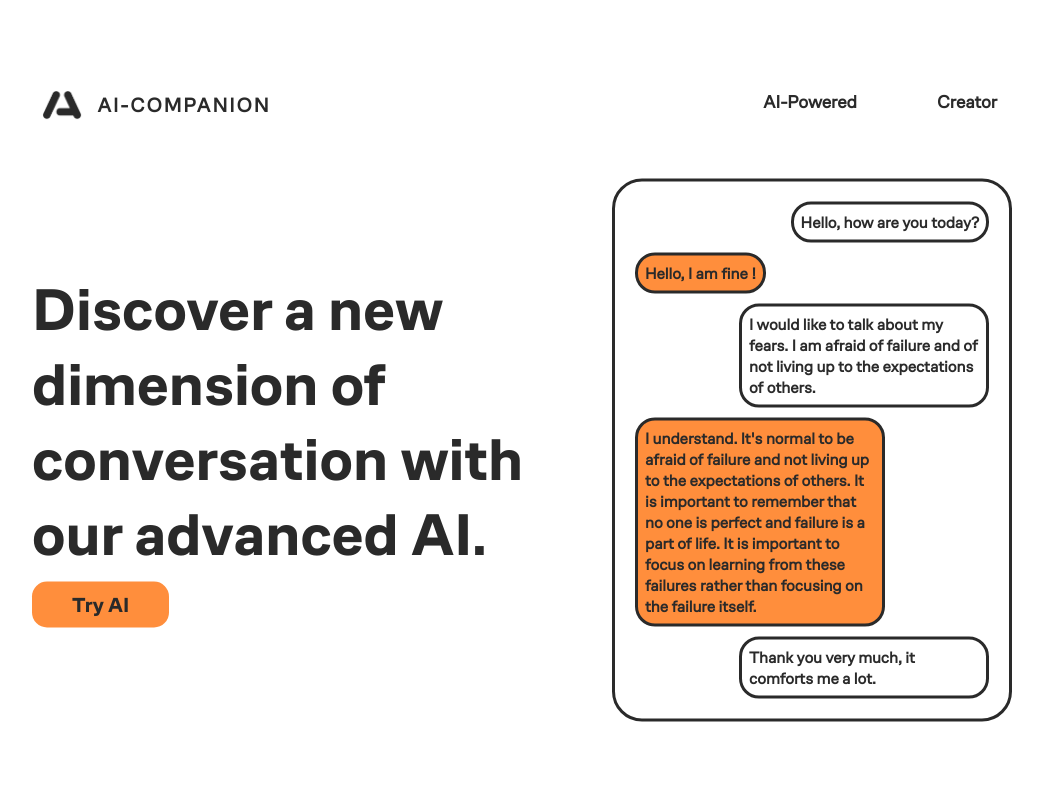
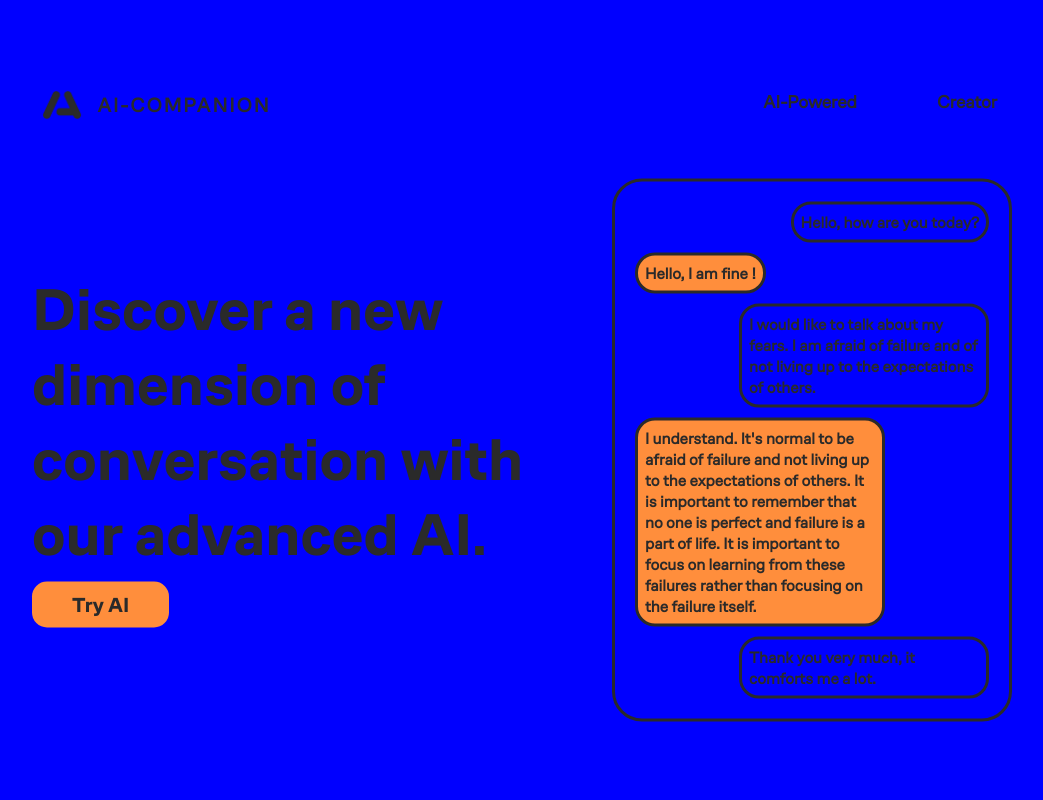
Before and after one commit to NoeSourdes/AI-COMPANION, a React (Vite) app in the folder client/: page / in a window 1280 px wide. Shown: the top 800 px of the page, without its empty margins (118-1161 px from the left). Built offline with nearby package versions, Linux system fonts and the light colour scheme.

Commit message:
update app

```diff
--- a/client/src/sass/_settings.scss
+++ b/client/src/sass/_settings.scss
@@ -15,7 +15,7 @@
     background-color: rgb(255, 142, 60, 0.5);
 }
 body {
-    background: #fff;
+    background: blue;
     font-family: cofo-sans, sans-serif;
     animation: 2s scale;
 }
```
